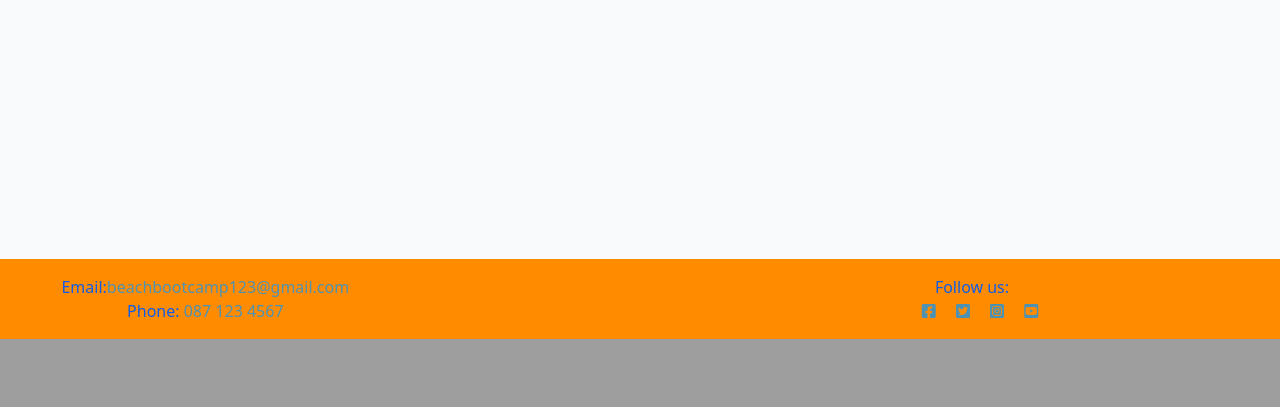
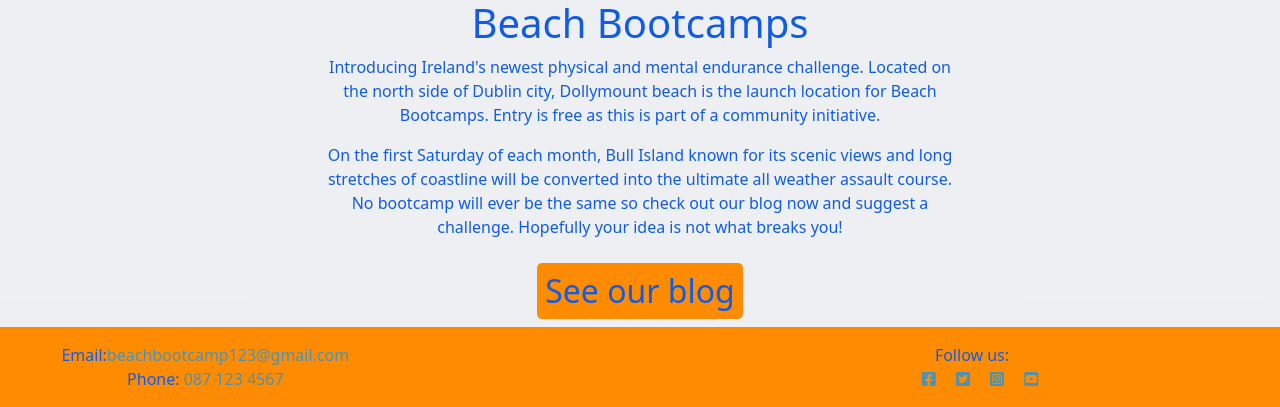
Before and after one commit to juliandunne1234/beach-bootcamp, a Django app: template templates/index.html in a window 1280 px wide. Shown: the part 461-868 px from the top of the page. Before the commit the page ends 800 px from the top, so only its background shows below. Run offline with Django 3.2, Linux system fonts and the light colour scheme; the template is opened without the code that fills it, so the values that code supplies are empty; parts of the project's set-up code (start-up, migrations or seed data) failed here and were passed over.

Commit message:
Added bootcamp-intro section to index.html page

```diff
--- a/static/css/style.css
+++ b/static/css/style.css
@@ -60,6 +60,28 @@ body {
 
 .click-to-blog {
     text-decoration: none;
+}
+
+.bootcamp-intro {
+    color: #105ce8;
+    background-color: rgba(237, 239, 242, 0.952);
+}
+
+.btn-blog {
+    color: #105ce8;
+    border: none;
+    border-radius: 5px;
+    background: darkorange;
+    font-size: 200%;
+    font-weight: 500;
+    margin: 1vh;
+    padding: 0.5vh 1vh;
+}
+
+.btn-blog:hover {
+    color: darkorange;
+    border: none;
+    background: transparent;
 }
 
 /* Media queries for small screen sizes less than 576px */
--- a/templates/base.html
+++ b/templates/base.html
@@ -54,7 +54,6 @@
                         <a class="nav-link" href="#">Contact Us</a>
                     </li>
                 </ul>
-
             </div>
         </div>
     </nav>
@@ -91,7 +90,6 @@
                         <i class="fab fa-instagram-square ms-3"></i>
                         <i class="fab fa-youtube-square ms-3"></i>
                     </div>
-
                 </div>
             </div>
         </div>
--- a/templates/index.html
+++ b/templates/index.html
@@ -16,4 +16,23 @@
     </div>
 </section>
 
+<section class="container-fluid bootcamp-intro">
+    <div class="row">
+        <div class="col-sm-6 offset-sm-3 intro-text text-center">
+            <h1>Beach Bootcamps</h1>
+            <p>
+                Introducing Ireland's newest physical and mental endurance challenge. Located on the north side of
+                Dublin city, Dollymount beach is the launch location for Beach Bootcamps. Entry is free as this is part
+                of a community initiative.
+            </p>
+            <p>
+                On the first Saturday of each month, Bull Island known for its scenic views and long stretches of
+                coastline will be converted into the ultimate all weather assault course. No bootcamp will ever be the
+                same so check out our blog now and suggest a challenge. Hopefully your idea is not what breaks you!
+            </p>
+            <button class="btn-blog">See our blog</button>
+        </div>
+    </div>
+</section>
+
 {%endblock%}
```
